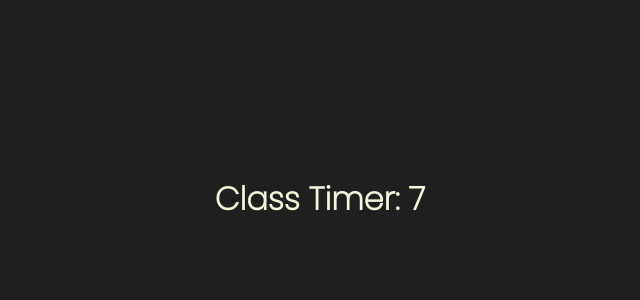
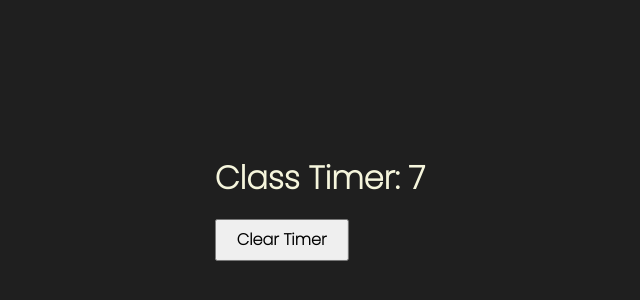
Before and after one commit to renuyarasu/codevolution, a React (Create React App) app: page / in a window 1280 px wide. Shown: the part 200-500 px from the top of the page, without its empty margins (320-960 px from the left). Built offline with nearby package versions, Linux system fonts and the light colour scheme.

Commit message:
useRef: Stop Timer

```diff
--- a/src/components/ClassTimer.js
+++ b/src/components/ClassTimer.js
@@ -14,13 +14,14 @@ export class ClassTimer extends Component {
             this.setState(prevState => ({ timer: prevState.timer + 1 }))
         }, 1000)
     }
-    componentWillUnmount(){
+    componentWillUnmount() {
         clearInterval(this.interval)
     }
     render() {
         return (
             <div>
                 <h1>Class Timer: {this.state.timer}</h1>
+                <button onClick={() => clearInterval(this.interval)}>Clear Timer</button>
             </div>
         )
     }
```
